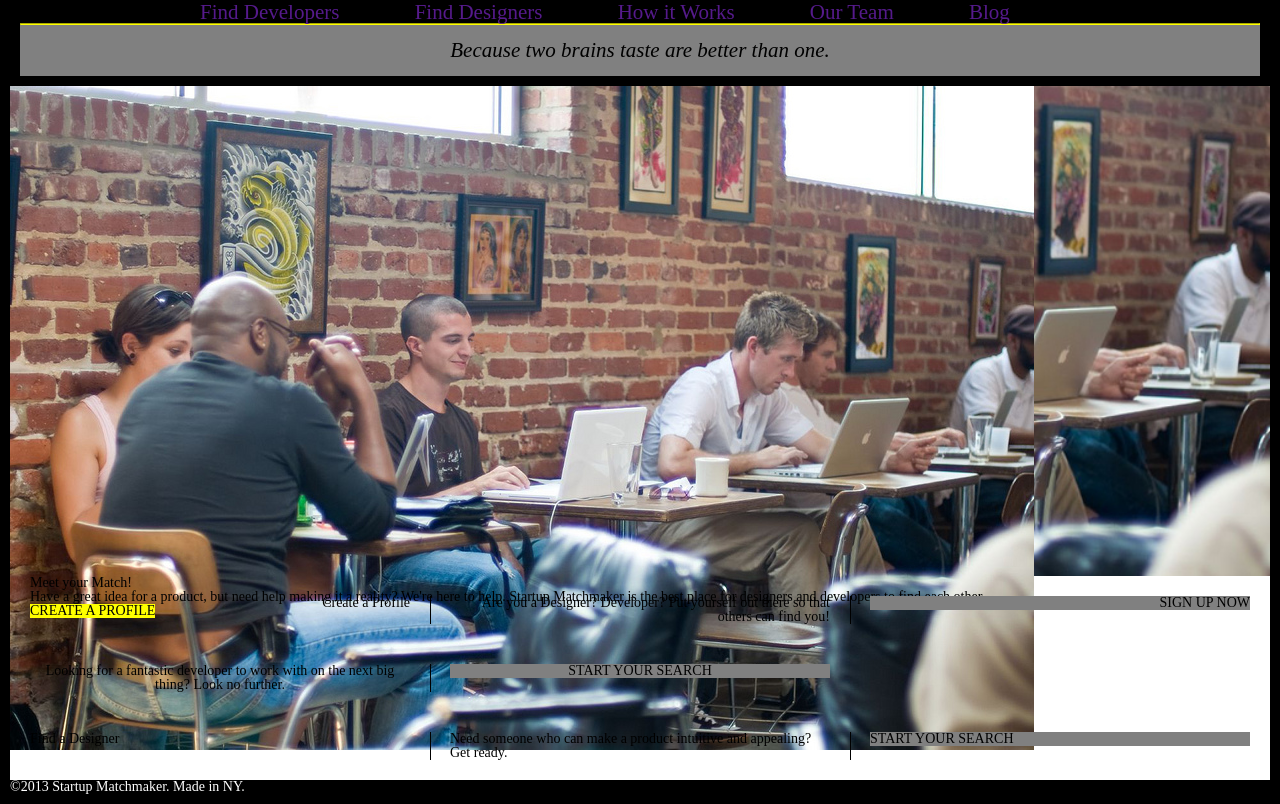
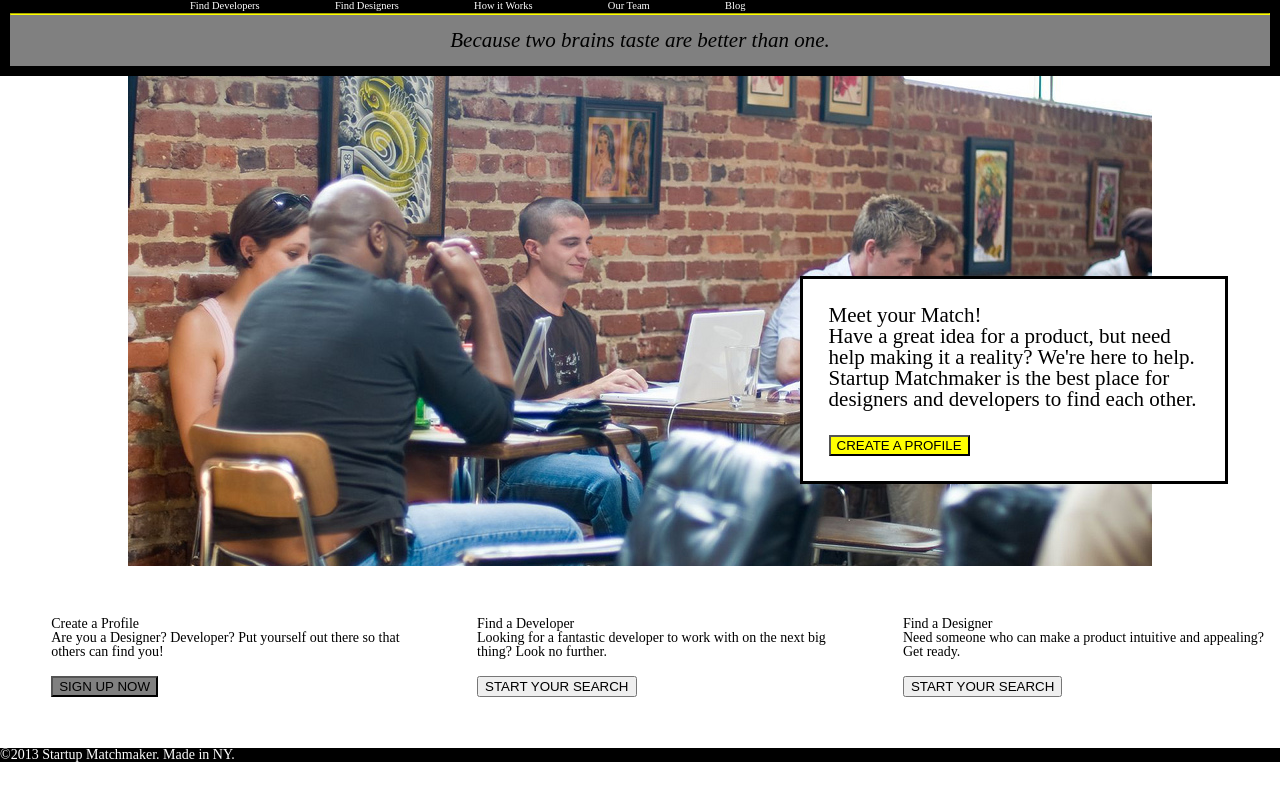
Before and after one commit to nickisj/FEWD60_nicki, a plain HTML site: page Assignment 4/Class_lab/index.html in a window 1280 px wide. Shown: the part 90-894 px from the top of the page. After the commit the page ends 852 px from the top, so only its background shows below. Drawn offline with Linux system fonts and the light colour scheme.

Commit message:
Assignment 4
Revised on 7/11/15

```diff
--- a/Assignment 4/Class_lab/index.html
+++ b/Assignment 4/Class_lab/index.html
@@ -11,47 +11,58 @@
 		<h1>Startup Matchmaker</h1>
 		<nav>
 			<ul>
-				<li><a href="">Find Developers</a></li>
-				<li><a href="">Find Designers</a></li>
-				<li><a href="">How it Works</a></li>
-				<li><a href="">Our Team</a></li>
-				<li><a href="">Blog</a></li>
+
+	<!-- Navigaton links at the top of the page under the main title (h1) on page -->
+
+				<li><a href="" class="blue-steel">Find Developers</a></li>
+				<li><a href="" class="blue-steel">Find Designers</a></li>
+				<li><a href="" class="blue-steel">How it Works</a></li>
+				<li><a href="" class="blue-steel">Our Team</a></li>
+				<li><a href="" class="blue-steel">Blog</a></li>
 			</ul>
 		</nav>
 		<hr></hr>
 
-		<div class="tagline">Because two brains taste are better than one.</div>
+<!--second navigaton header with no hyperlinks. -->
+
+		<section class="tagline">Because two brains taste are better than one.</section>
 	</header>
 
+<!-- section with background cover and sidebar box positioned over the right portion of the background cover. -->
+
 	<section class="homepic">
-		<img src="/images/coworking.jpg" alt="homepic"/>
+		<div class="sidebar">
+		<h2>Meet your Match!</h2>
+			<p>Have a great idea for a product, but need help making it a reality? We're here to help. Startup Matchmaker is the best place for designers and developers to find each other.</p>
+		<button class="profilebox">CREATE A PROFILE</button>
+	</div>
 	</section>
 
-	<div class="sidebar">
-		<h2>Meet your Match!<h2>
-			<p>Have a great idea for a product, but need help making it a reality? We're here to help. Startup Matchmaker is the best place for designers and developers to find each other.</p>
-		<h3 class="profilebox">CREATE A PROFILE</h3>
+<!-- adding three columns to the website - Columns 1 to 3 from left to right -->
+
+	<div class="container">
+		<div class="column1">
+			<h2>Create a Profile</h2>
+			<p>Are you a Designer? Developer? Put yourself out there so that others can find you!</p>
+			<button id="buttonOne">SIGN UP NOW</button>
+		</div>
+
+		<div class="column2">
+			<h2>Find a Developer</h2>
+			<p>Looking for a fantastic developer to work with on the next big thing? Look no further.</p>
+			<button>START YOUR SEARCH</button>
+		</div>
+
+		<div class="column3">
+			<h2>Find a Designer</h2>
+			<p>Need someone who can make a product intuitive and appealing? Get ready.</p>
+			<button>START YOUR SEARCH</button>
+		</div>
 	</div>
 
-<!-- adding three columns to the website - Columns 1 to 3 from left to right -->
-	<article id="column1" class="clearfix">
-		<h2>Create a Profile</h2>
-			<p>Are you a Designer? Developer? Put yourself out there so that others can find you!</p>
-			<h3>SIGN UP NOW</h3>
-	</article>
-
-	<article id="column2" class="clearfix">
-		<h2><Find a Developer></h2>
-			<p>Looking for a fantastic developer to work with on the next big thing? Look no further.</p>
-			<h3>START YOUR SEARCH</h3>
-	</article>
-
-	<article id="column3" class="clearfix">
-		<h2>Find a Designer</h2>
-			<p>Need someone who can make a product intuitive and appealing? Get ready.</p>
-			<h3>START YOUR SEARCH</h3>
-	</article>
+<!-- Footer at the end of the page. -->
 
 	<footer>&copy;2013 Startup Matchmaker. Made in NY.</footer>
+<script src=”js/main.js”></script>
 </body>
 </html>
--- a/Assignment 4/Class_lab/styles/main.css
+++ b/Assignment 4/Class_lab/styles/main.css
@@ -1,18 +1,34 @@
-/*CSS for Week3/Class_lab*/
+/*CSS for Week3/Class_lab and Assignment # 4 */
 body{
 	font-size:14px;
 	background-color: white;
 	color:black;
-	border: 10px;
-	border-style: solid;
-	border-color: black;
-	margin: 0;
-	padding: 0;
 }
 
 header{
 	background-color: black;
 	padding: 10px;
+}
+
+/*Change hyperlink text and background color when mouse is hovering over the htyperlink. */
+
+.changeSize {
+	background: blue;
+	color: yellow;
+}
+
+/* Change navigation link to fade in and out the color and change font size. */
+ .blue-steel {
+ 	font-size: .5em;
+ 	animation: pulse 5s infinite;
+ }
+
+h1{
+	font-size: 3em;
+	text-align:left;
+	color:yellow;
+	padding: 10px;
+	margin-bottom: 10px;
 }
 
 .homepic{
@@ -25,48 +41,47 @@ header{
 	height: 490px;
 }
 
-.homepic{
-	-webkit-background-size:cover;
-	-moz-background-size:cover;
-
-	-o-background-size:cover;
-	background-size:cover;
+.sidebar{
+	border:solid black;
+	font-size: 1.5em;
+	background-color: white;
+	display: inline-block;
+	position: absolute;
+	margin-left: 800px;
+	margin-top: 200px;
 }
 
-.sidebar{
-	float: right;
-	box-sizing: border-box;
-	padding-left: 20px;
-	width: $sidebar-width;
-	border-style:solid;
-	border-color:black;
-	background-color: transparent;
-	display: inline-block;
-	position: absolute;
+h2{
+	font-style: 2em bold;
 }
 
-h1{
-	font-size: 3em;
-	text-align:left;
-	color:yellow;
-	padding: 10px;
-	margin-bottom: 10px;
+div{
+	display:inline-block;
+	width:29%;
+	padding:2%;
 }
 
-h3{
-	display:block;
+.container{
+	width:100%;
+}
+
+p{
+	margin-bottom: 1.2em;
+}
+
+#buttonOne{
+	display:inline-block;
 	color:black;
 	background-color: gray;
 }
 
-h3.profilebox{
+button.profilebox{
 	display:inline-block;
 	background-color: yellow;
 }
 
 nav{
 	font-size:1.5em;
-	font-color:white;
 	background-color: black;
 	position:relative;
 	left:120px;
@@ -75,7 +90,6 @@ nav{
 nav li{
 	display:inline-block;
 	padding-left: 60px;
-	color:white;
 	padding-right: 10px;
 	margin: 0;
 }
@@ -92,8 +106,9 @@ hr{
 	border-color:yellow;
 	margin:0;
 }
-a:link{
+a{
 	text-decoration: none;
+	color:white;
 }
 
 .tagline{
@@ -117,55 +132,6 @@ a:link{
 	clear:both;
 }
 
-article {
-	-webkit-column-count: 3;
-	-moz-column-count: 3;
-	column-count: 3;
-
-	-webkit-column-gap: 40px;
-	-moz-column-gap: 40px;
-	column-gap: 40px;
-
-	-webkit-column-rule-width: 1px;
-	-moz-column-rule-width: 1px;
-	column-rule-width: 1px;
-
-	-webkit-column-rule-style: solid;
-	-moz-column-rule-style: solid;
-	column-rule-style: solid;
-
-	-webkit-column-rule-color: black;
-	-moz-column-rule-color: black;
-	column-rule-color: black;
-}
-
-#column1 {
-	text-align:right;
-	display: inline-block;
-	column-width:33%;
-	margin:10px;
-	padding: 10px;
-	position: relative;
-}
-
-#column2 {
-	text-align:center;
-	display: inline-block;
-	column-width:33%;
-	margin: 10px;
-	padding: 10px;
-	position: relative;
-}
-
-#column3 {
-	text-align:left;
-	display:inline-block;
-	column-width:33%;
-	margin: 10px;
-	padding: 10px;
-	positiion: relative;
-}
-
 footer{
 	clear: both;
 	background-color: black;
```
Also changed, not shown: Assignment 4/Class_lab/js/main.js (added, +15 -0 lines).
